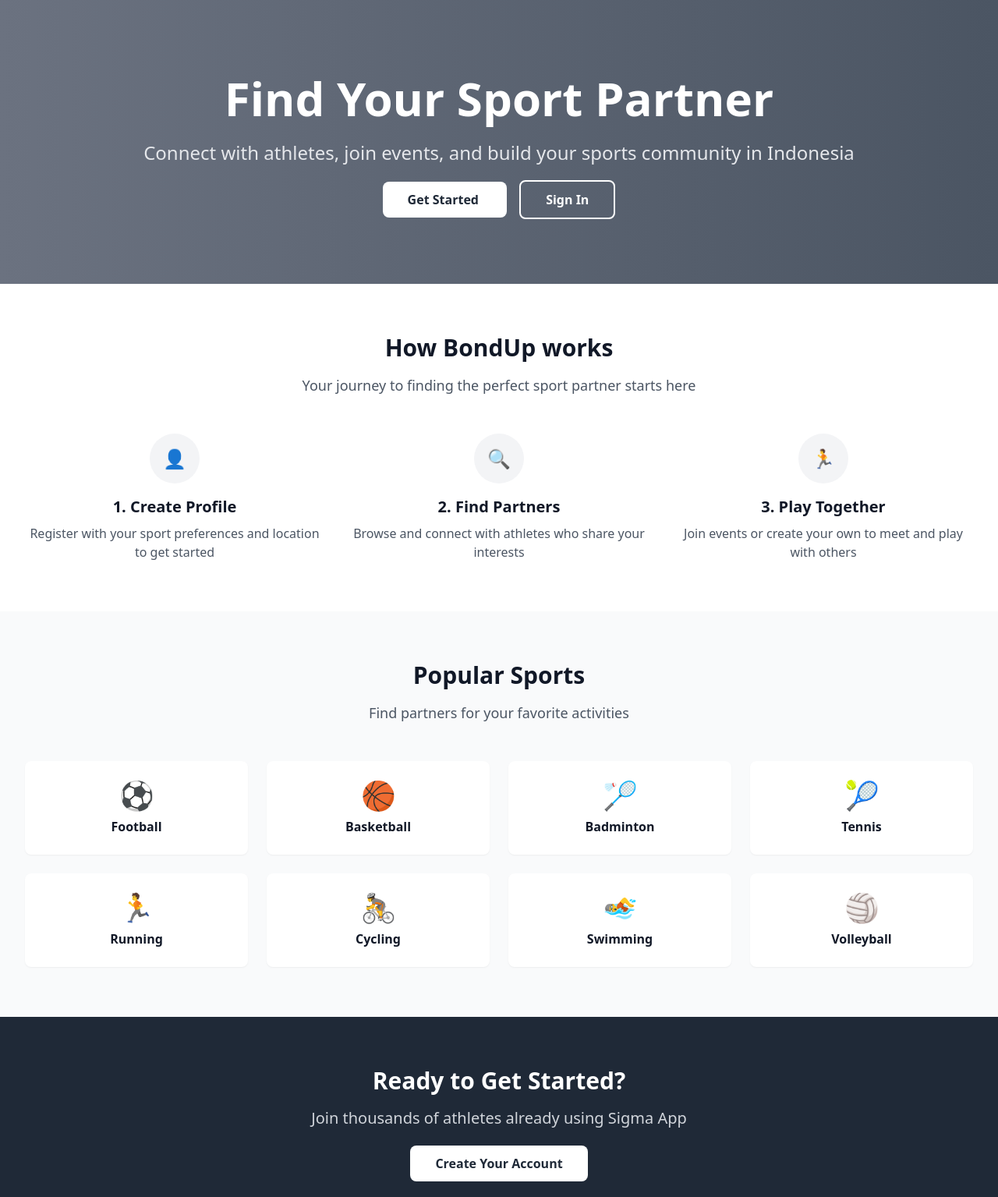
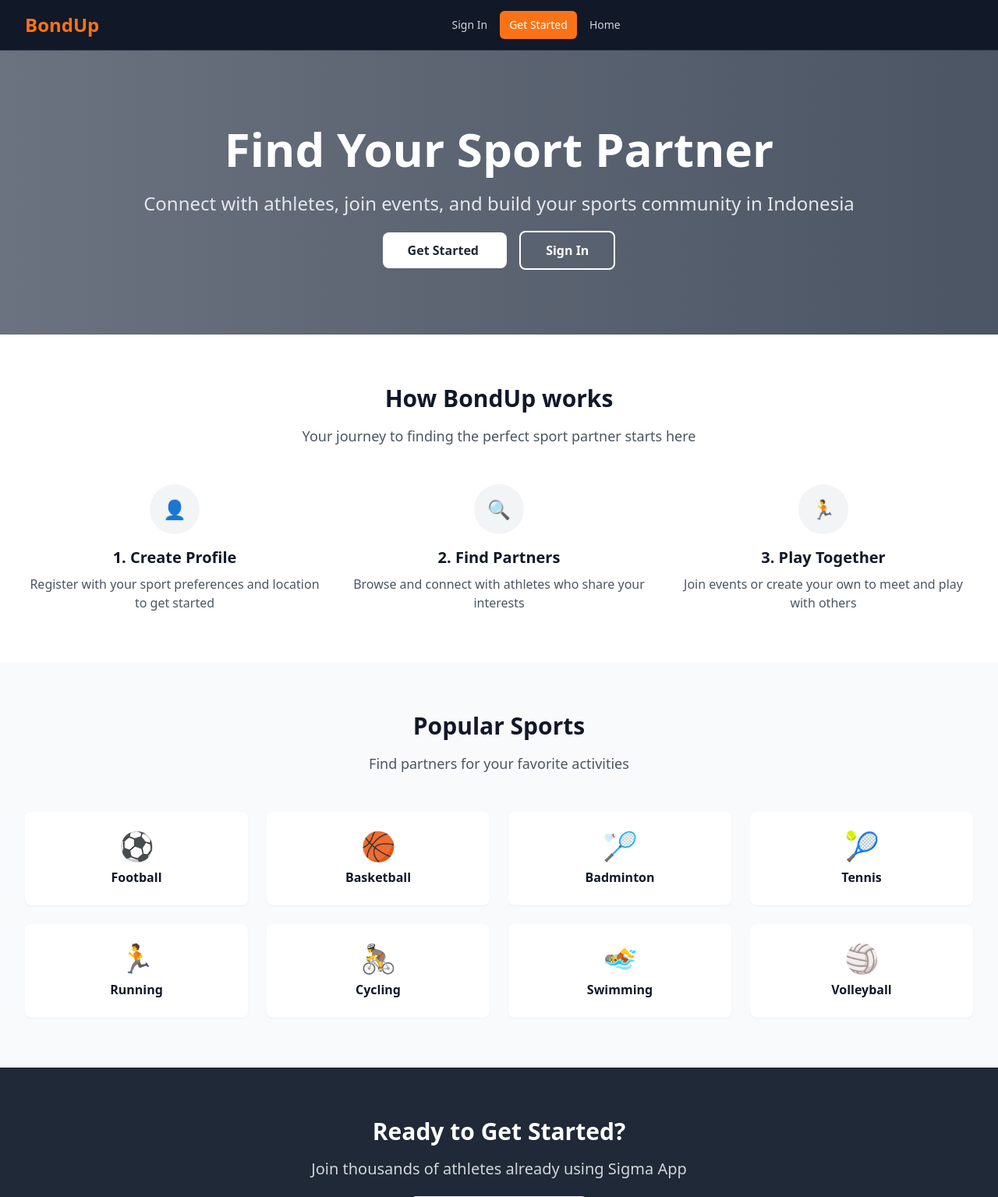
Before and after one commit to pbp-kelompok-e5/sigma-app, a Django app: page / in a window 1280 px wide. Shown: the top 1535 px of the page at 78% size. Run offline with Django 5.2, Linux system fonts and the light colour scheme; some libraries are stand-ins or nearby versions.

Commit message:
feat: added navbar

```diff
--- a/authentication/urls.py
+++ b/authentication/urls.py
@@ -4,8 +4,8 @@ from . import views
 app_name = 'authentication'
 
 urlpatterns = [
-    # Home page
-    path('', views.home_view, name='home'),
+    # Home page - redirect to profile
+    path('', views.home_redirect_view, name='home'),
 
     # Authentication endpoints
     path('auth/register/', views.register_view, name='register'),
--- a/authentication/views.py
+++ b/authentication/views.py
@@ -9,28 +9,18 @@ from django.core.exceptions import ValidationError
 from .forms import CustomUserCreationForm, CustomAuthenticationForm, UserProfileForm, SportPreferenceForm
 from .models import UserProfile, SportPreference
 
-def home_view(request):
-    """Home page view"""
+def home_redirect_view(request):
+    """Home page redirect - redirects to profile if authenticated, landing page if not"""
     if request.user.is_authenticated:
-        # Show profile (TODO: Change when events module is ready) for authenticated users
-        try:
-            profile = request.user.profile
-        except UserProfile.DoesNotExist:
-            profile = UserProfile.objects.create(
-                user=request.user,
-                full_name=request.user.get_full_name() or request.user.username
-            )
-
-        sport_preferences = request.user.sport_preferences.all()
-
-        context = {
-            'profile': profile,
-            'sport_preferences': sport_preferences,
-        }
-        return render(request, 'authentication/profile.html', context)
+        return redirect('authentication:profile')
     else:
         # Show landing page for anonymous users
         return render(request, 'authentication/home.html')
+
+
+def home_view(request):
+    """Home page view - kept for backward compatibility"""
+    return home_redirect_view(request)
 
 
 def register_view(request):
--- a/templates/base.html
+++ b/templates/base.html
@@ -25,6 +25,7 @@
 </head>
 
 <body class="bg-gray-800 min-h-screen">
+    {% include 'components/navbar.html' %}
     {% block content %}{% endblock %}
 
     <!-- Modal and Toast Utilities -->
--- /dev/null
+++ b/templates/components/navbar.html
@@ -0,0 +1,142 @@
+<!-- Global Navigation Bar -->
+<nav class="bg-gray-900 border-b border-gray-700 sticky top-0 z-40">
+    <div class="max-w-7xl mx-auto px-4 sm:px-6 lg:px-8">
+        <div class="flex justify-between items-center h-16">
+            <!-- Logo/Brand -->
+            <div class="flex-shrink-0">
+                <a href="{% url 'authentication:profile' %}" class="text-2xl font-bold text-orange-500 hover:text-orange-400 transition duration-200">
+                    BondUp
+                </a>
+            </div>
+
+            <!-- Desktop Navigation -->
+            <div class="hidden md:flex items-center space-x-1">
+                {% if user.is_authenticated %}
+                    <!-- Authenticated User Navigation -->
+                    <a href="{% url 'authentication:profile' %}" class="px-3 py-2 rounded-md text-sm font-medium text-gray-300 hover:bg-gray-800 hover:text-white transition duration-200">
+                        Home
+                    </a>
+                    <a href="{% url 'partner_matching:browse_user' %}" class="px-3 py-2 rounded-md text-sm font-medium text-gray-300 hover:bg-gray-800 hover:text-white transition duration-200">
+                        Find Partners
+                    </a>
+                    <a href="{% url 'event_discovery:show_event' %}" class="px-3 py-2 rounded-md text-sm font-medium text-gray-300 hover:bg-gray-800 hover:text-white transition duration-200">
+                        Discover Events
+                    </a>
+                    <a href="{% url 'event_discovery:show_my_event' %}" class="px-3 py-2 rounded-md text-sm font-medium text-gray-300 hover:bg-gray-800 hover:text-white transition duration-200">
+                        My Events
+                    </a>
+                    <a href="{% url 'event_management:create_event' %}" class="px-3 py-2 rounded-md text-sm font-medium text-gray-300 hover:bg-gray-800 hover:text-white transition duration-200">
+                        Create Event
+                    </a>
+                    <a href="{% url 'leaderboard:leaderboard' %}" class="px-3 py-2 rounded-md text-sm font-medium text-gray-300 hover:bg-gray-800 hover:text-white transition duration-200">
+                        Leaderboard
+                    </a>
+                {% else %}
+                    <!-- Unauthenticated User Navigation -->
+                    <a href="{% url 'authentication:login' %}" class="px-3 py-2 rounded-md text-sm font-medium text-gray-300 hover:bg-gray-800 hover:text-white transition duration-200">
+                        Sign In
+                    </a>
+                    <a href="{% url 'authentication:register' %}" class="px-3 py-2 rounded-md text-sm font-medium bg-orange-500 text-white hover:bg-orange-600 transition duration-200">
+                        Get Started
+                    </a>
+                    <a href="{% url 'authentication:profile' %}" class="px-3 py-2 rounded-md text-sm font-medium text-gray-300 hover:bg-gray-800 hover:text-white transition duration-200">
+                        Home
+                    </a>
+                {% endif %}
+            </div>
+
+            <!-- User Menu / Mobile Menu Button -->
+            <div class="flex items-center space-x-4">
+                {% if user.is_authenticated %}
+                    <!-- User Profile Dropdown -->
+                    <div class="relative group">
+                        <button class="flex items-center space-x-2 px-3 py-2 rounded-md text-sm font-medium text-gray-300 hover:bg-gray-800 hover:text-white transition duration-200">
+                            <span>{{ user.username }}</span>
+                            <svg class="w-4 h-4" fill="none" stroke="currentColor" viewBox="0 0 24 24">
+                                <path stroke-linecap="round" stroke-linejoin="round" stroke-width="2" d="M19 14l-7 7m0 0l-7-7m7 7V3"></path>
+                            </svg>
+                        </button>
+                        <!-- Dropdown Menu -->
+                        <div class="absolute right-0 mt-0 w-48 bg-gray-800 rounded-md shadow-lg opacity-0 invisible group-hover:opacity-100 group-hover:visible transition duration-200 z-50">
+                            <a href="{% url 'authentication:profile' %}" class="block px-4 py-2 text-sm text-gray-300 hover:bg-gray-700 hover:text-white rounded-t-md">
+                                My Profile
+                            </a>
+                            <a href="{% url 'authentication:sport_preferences' %}" class="block px-4 py-2 text-sm text-gray-300 hover:bg-gray-700 hover:text-white">
+                                Sport Preferences
+                            </a>
+                            <a href="{% url 'partner_matching:connections' %}" class="block px-4 py-2 text-sm text-gray-300 hover:bg-gray-700 hover:text-white">
+                                My Connections
+                            </a>
+                            <hr class="border-gray-700">
+                            <a href="{% url 'authentication:logout' %}" class="block px-4 py-2 text-sm text-red-400 hover:bg-gray-700 hover:text-red-300 rounded-b-md">
+                                Sign Out
+                            </a>
+                        </div>
+                    </div>
+                {% endif %}
+
+                <!-- Mobile Menu Button -->
+                <button id="mobile-menu-btn" class="md:hidden inline-flex items-center justify-center p-2 rounded-md text-gray-400 hover:text-white hover:bg-gray-800 focus:outline-none transition duration-200">
+                    <svg class="w-6 h-6" fill="none" stroke="currentColor" viewBox="0 0 24 24">
+                        <path stroke-linecap="round" stroke-linejoin="round" stroke-width="2" d="M4 6h16M4 12h16M4 18h16"></path>
+                    </svg>
+                </button>
+            </div>
+        </div>
+
+        <!-- Mobile Navigation Menu -->
+        <div id="mobile-menu" class="hidden md:hidden pb-3 space-y-1">
+            {% if user.is_authenticated %}
+                <a href="{% url 'authentication:profile' %}" class="block px-3 py-2 rounded-md text-base font-medium text-gray-300 hover:bg-gray-800 hover:text-white transition duration-200">
+                    Home
+                </a>
+                <a href="{% url 'partner_matching:browse_user' %}" class="block px-3 py-2 rounded-md text-base font-medium text-gray-300 hover:bg-gray-800 hover:text-white transition duration-200">
+                    Find Partners
+                </a>
+                <a href="{% url 'event_discovery:show_event' %}" class="block px-3 py-2 rounded-md text-base font-medium text-gray-300 hover:bg-gray-800 hover:text-white transition duration-200">
+                    Discover Events
+                </a>
+                <a href="{% url 'event_discovery:show_my_event' %}" class="block px-3 py-2 rounded-md text-base font-medium text-gray-300 hover:bg-gray-800 hover:text-white transition duration-200">
+                    My Events
+                </a>
+                <a href="{% url 'event_management:create_event' %}" class="block px-3 py-2 rounded-md text-base font-medium text-gray-300 hover:bg-gray-800 hover:text-white transition duration-200">
+                    Create Event
+                </a>
+                <a href="{% url 'leaderboard:leaderboard' %}" class="block px-3 py-2 rounded-md text-base font-medium text-gray-300 hover:bg-gray-800 hover:text-white transition duration-200">
+                    Leaderboard
+                </a>
+                <hr class="border-gray-700 my-2">
+                <a href="{% url 'authentication:profile' %}" class="block px-3 py-2 rounded-md text-base font-medium text-gray-300 hover:bg-gray-800 hover:text-white transition duration-200">
+                    My Profile
+                </a>
+                <a href="{% url 'authentication:sport_preferences' %}" class="block px-3 py-2 rounded-md text-base font-medium text-gray-300 hover:bg-gray-800 hover:text-white transition duration-200">
+                    Sport Preferences
+                </a>
+                <a href="{% url 'partner_matching:connections' %}" class="block px-3 py-2 rounded-md text-base font-medium text-gray-300 hover:bg-gray-800 hover:text-white transition duration-200">
+                    My Connections
+                </a>
+                <a href="{% url 'authentication:logout' %}" class="block px-3 py-2 rounded-md text-base font-medium text-red-400 hover:bg-gray-800 hover:text-red-300 transition duration-200">
+                    Sign Out
+                </a>
+            {% else %}
+                <a href="{% url 'authentication:login' %}" class="block px-3 py-2 rounded-md text-base font-medium text-gray-300 hover:bg-gray-800 hover:text-white transition duration-200">
+                    Sign In
+                </a>
+                <a href="{% url 'authentication:register' %}" class="block px-3 py-2 rounded-md text-base font-medium bg-orange-500 text-white hover:bg-orange-600 transition duration-200">
+                    Get Started
+                </a>
+                <a href="{% url 'authentication:profile' %}" class="block px-3 py-2 rounded-md text-base font-medium text-gray-300 hover:bg-gray-800 hover:text-white transition duration-200">
+                    Home
+                </a>
+            {% endif %}
+        </div>
+    </div>
+</nav>
+
+<script>
+    // Mobile menu toggle
+    document.getElementById('mobile-menu-btn').addEventListener('click', function() {
+        const menu = document.getElementById('mobile-menu');
+        menu.classList.toggle('hidden');
+    });
+</script>
```
